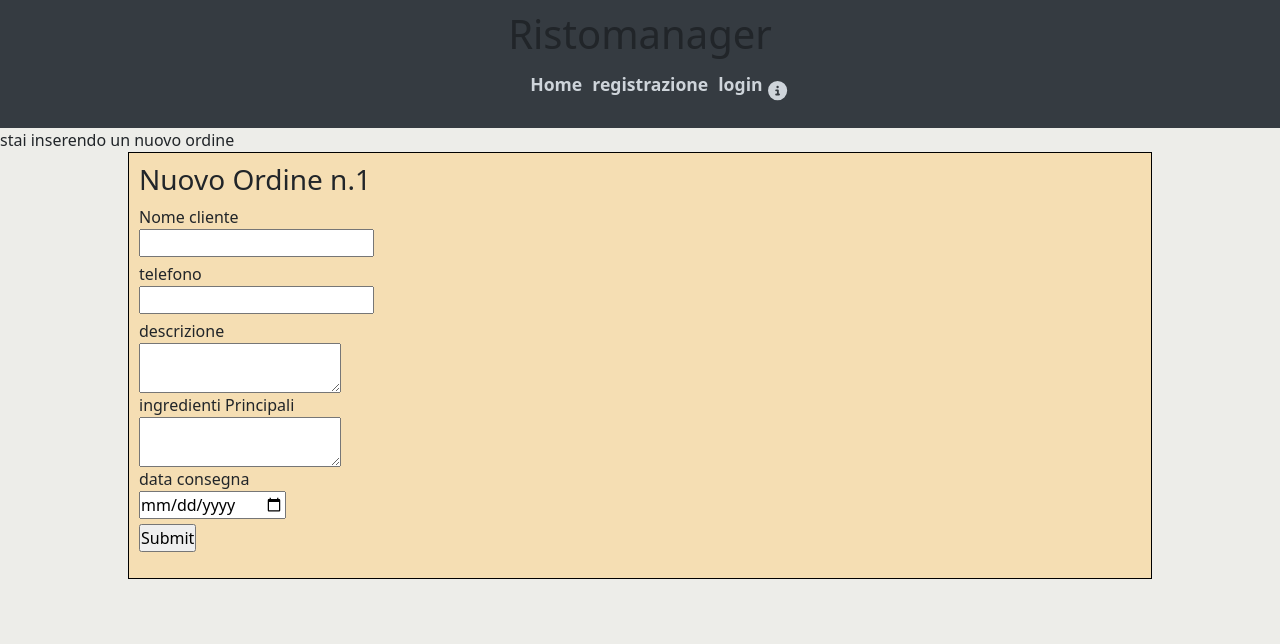
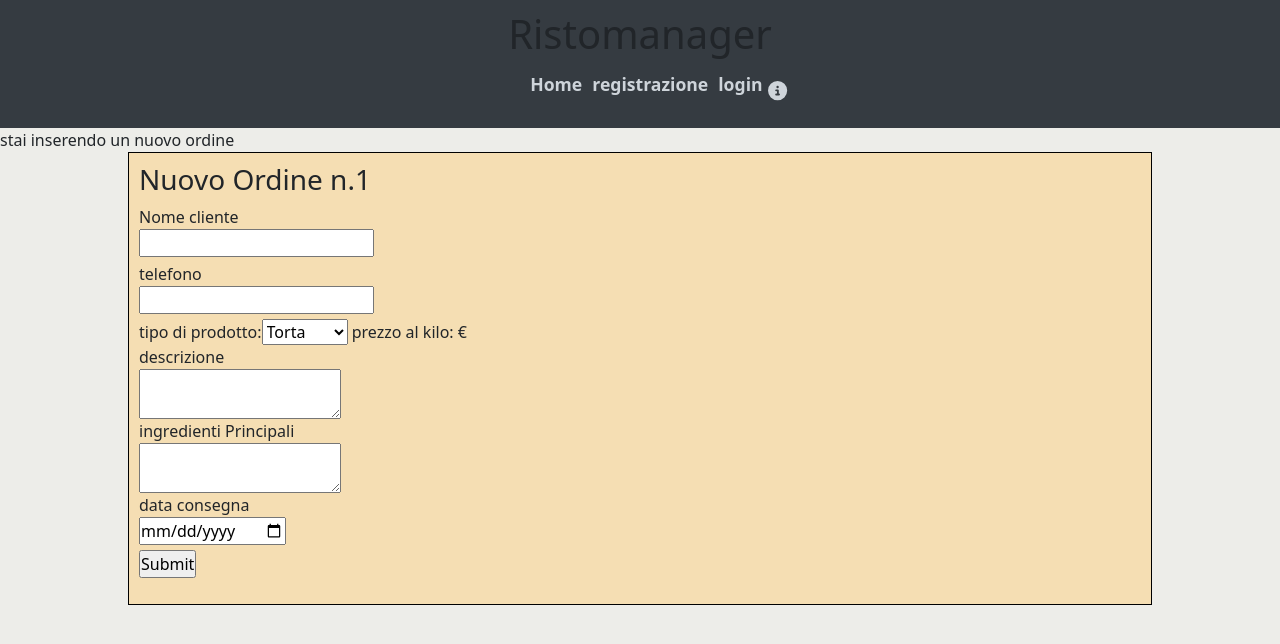
Before and after one commit to fabloy/ristomanager, a React (Create React App) app: page /inserisciordine in a window 1280 px wide. Shown: the top 644 px of the page. Built offline with nearby package versions, Linux system fonts and the light colour scheme.

Commit message:
Ultime modifiche

```diff
--- a/src/Components/FormNuovoOrdine.js
+++ b/src/Components/FormNuovoOrdine.js
@@ -18,6 +18,19 @@ const FormNuovoOrdine=({nome, telefono, dataConsegna, descrizione, ingredientiPr
     const [tel, setTel]=useState()
     const [view, setView]=useState()
     const [alert, setAlert]=useState()
+    const [kindProduct, setKindProduct]= useState([{
+      name:"Torta",
+      price:20.00
+    },
+    {name:"Crostata",
+     price:15.50
+    },
+    {
+      name:"Salatini",
+      price:7.30
+    }
+    ])
+    const [priceSelected, setPriceSelected] = useState("")
 
     let ordineGenerato
     const invioNuovoOrdine = (e)=>{
@@ -70,6 +83,28 @@ const FormNuovoOrdine=({nome, telefono, dataConsegna, descrizione, ingredientiPr
              </input>
             </div>
 
+            <div>
+            <label for="productKind">tipo di prodotto:</label>
+             <select name="cars" id="productKind"
+             onMouseUp={()=>{
+              setPriceSelected(document.getElementById("productKind").value)
+             }}>
+              {
+                kindProduct.map((product, index)=>{
+                 return <option
+                  key={index}
+                  value={product.price}
+                  >
+                    {product.name}
+                  </option>
+                })
+              }
+             </select>
+             <span>
+             {` prezzo al kilo: ${priceSelected?.toString()} €`}
+             </span>
+            </div>
+
             <label>{descrizione}</label>
             <textarea
              style={{display: descrizione?"block":"none"}}
```
